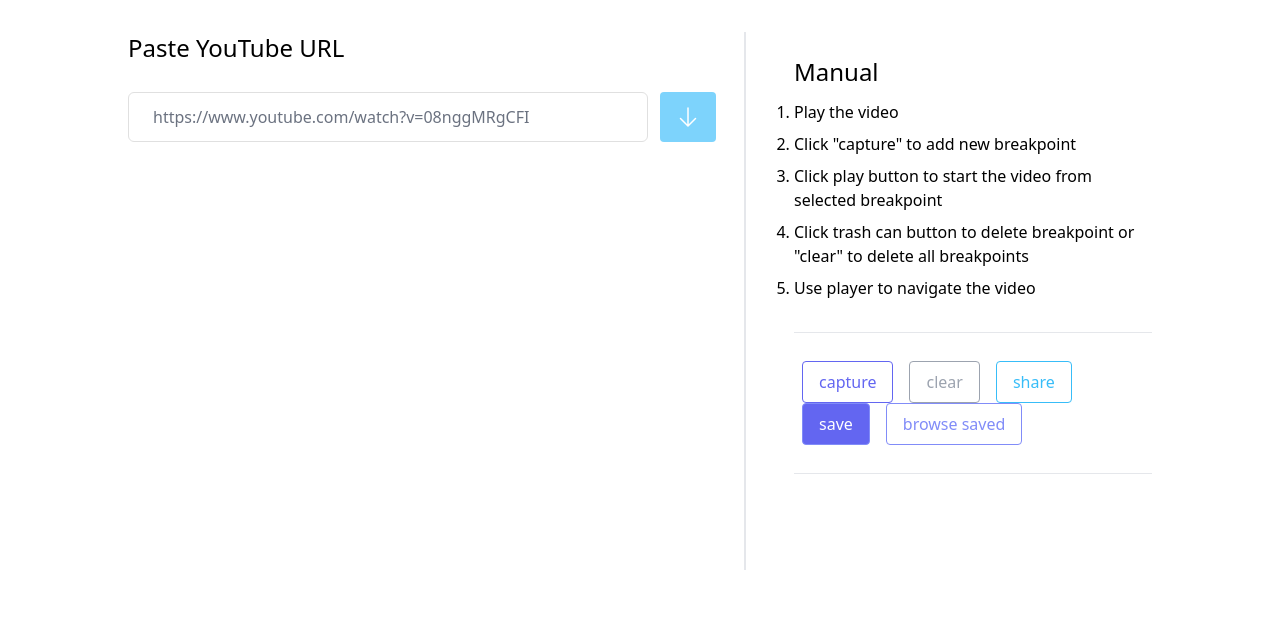
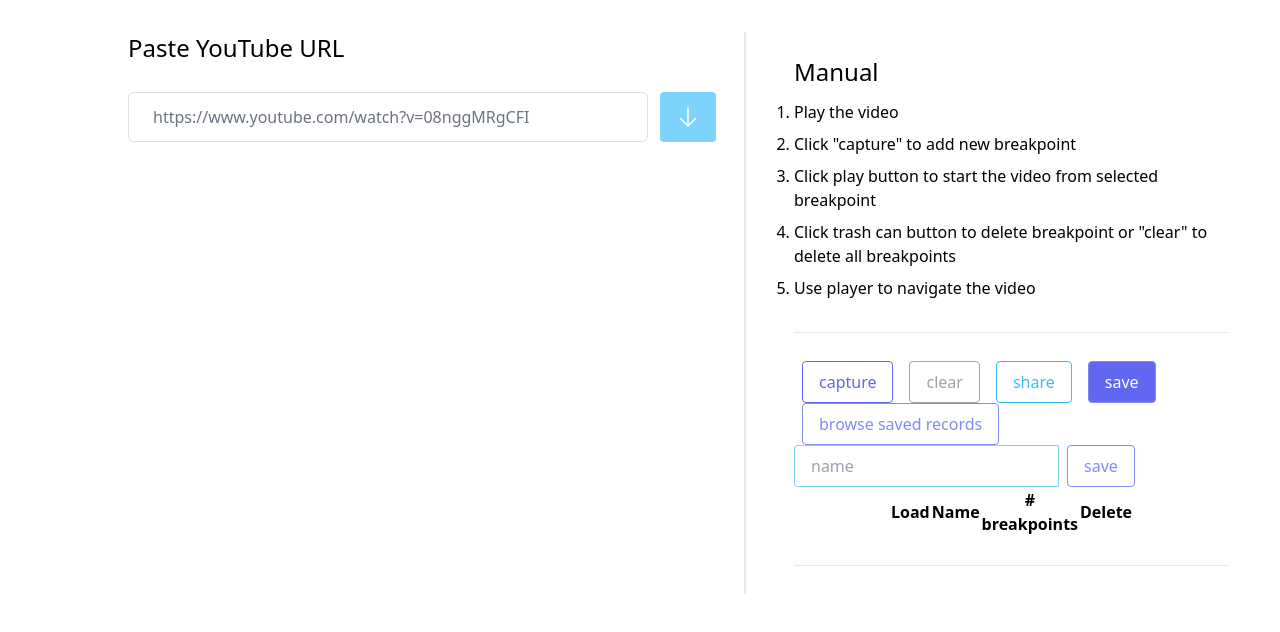
Before and after one commit to piotrpersona/loopme, a Next.js app: page / in a window 1280 px wide. Both pictures are taken after a click on the button "save". Shown: the top 632 px of the page. Built offline with nearby package versions, Linux system fonts and the light colour scheme.

Commit message:
feat: Add records history
Signed-off-by: Piotr Persona <persona.piotr@gmail.com>

```diff
--- a/components/history/History.jsx
+++ /dev/null
@@ -1,16 +0,0 @@
-import React from 'react'
-import ReactPlayer from 'react-player'
-import { useEffect, useState } from 'react'
-import { v4 as uuid } from 'uuid';
-import Image from 'next/image';
-import { ArrowDownIcon, CheckIcon, DocumentDuplicateIcon, PlayIcon, TrashIcon } from '@heroicons/react/24/solid'
-
-const MAX_BREAKPOINTS = 20
-
-export default function Looper() {
-  return (
-    <main className="space-y-12 mx-4 md:mx-24 flex flex-row">
-
-    </main>
-  )
-}
--- a/components/looper/Looper.jsx
+++ b/components/looper/Looper.jsx
@@ -2,11 +2,11 @@ import React from 'react'
 import ReactPlayer from 'react-player'
 import { useEffect, useState } from 'react'
 import { v4 as uuid } from 'uuid';
-import Image from 'next/image';
 import { ArrowDownIcon, CheckIcon, DocumentDuplicateIcon, PlayIcon, TrashIcon } from '@heroicons/react/24/solid'
 import hash from "object-hash";
+import Records from '../records/Records'
 
-const LOCAL_STORAGE_SAVE_KEY = "loopme.saved"
+const LOCAL_STORAGE_SAVE_KEY = "loopme.records"
 const MAX_BREAKPOINTS = 20
 
 export default function Looper() {
@@ -19,7 +19,9 @@ export default function Looper() {
     const [player, setPlayer] = useState(null)
     const [domLoaded, setDomLoaded] = useState(false)
     const [copied, setCopied] = useState(false)
-    const [saved, setSaved] = useState(false)
+    const [displaySavePane, setDisplaySavePane] = useState(false)
+    const [savedRecords, setSavedRecords] = useState({})
+    const [recordName, setRecordName] = useState('')
 
     useEffect(() => {
         setDomLoaded(true);
@@ -46,7 +48,7 @@ export default function Looper() {
         if (player === null) {
             return
         }
-        if (breakpoints.length > MAX_BREAKPOINTS-1) {
+        if (breakpoints.length > MAX_BREAKPOINTS - 1) {
             alert(`Cannot create more than ${MAX_BREAKPOINTS} breakpoints`)
             return
         }
@@ -120,7 +122,7 @@ export default function Looper() {
         setInputUrl(e.target.value)
     }
 
-    var getSaved = () => {
+    var getSavedRecords = () => {
         var saved = {}
         var storageSaved = localStorage.getItem(LOCAL_STORAGE_SAVE_KEY)
         if (storageSaved !== null) {
@@ -129,9 +131,10 @@ export default function Looper() {
         return saved
     }
 
-    var save = (e) => {
+    var saveRecord = () => {
         var data = {
             url: url,
+            name: recordName,
             breakpoints: breakpoints.map(b => {
                 return {
                     time: b.time,
@@ -139,14 +142,45 @@ export default function Looper() {
                 }
             })
         }
-        var saved = getSaved()
-        saved[hash(data)] = data
-        localStorage.setItem(LOCAL_STORAGE_SAVE_KEY, JSON.stringify(saved));
+        var records = getSavedRecords()
+        records[hash(data)] = data
+        saveRecords(records)
+        return records
+    }
+
+    var saveRecords = (records) => {
+        localStorage.setItem(LOCAL_STORAGE_SAVE_KEY, JSON.stringify(records));
+    }
+
+    var displaySaveDialog = (e) => {
+        setDisplaySavePane(true)
     }
 
     var browse = (e) => {
-        var saved = getSaved()
-        console.log(saved)
+        var savedRecords = getSavedRecords()
+        Object.keys(savedRecords).forEach(key => {
+            var record = savedRecords[key]
+            record['removeFn'] = removeSingleRecord(key)
+        })
+        setSavedRecords(savedRecords)
+        setDisplaySavePane(true)
+    }
+
+    var handleSaveRecordName = (e) => {
+        setRecordName(e.target.value)
+    }
+
+    var handleSaveRecord = (e) => {
+        saveRecord()
+    }
+
+    var removeSingleRecord = (id) => {
+        return (e) => {
+            var records = getSavedRecords()
+            delete records[id]
+            saveRecords(records)
+            setSavedRecords(records)
+        }
     }
 
     return (
@@ -164,7 +198,7 @@ export default function Looper() {
                     <button
                         className="rounded m-3 px-4 bg-sky-300 hover:bg-sky-400"
                         onClick={loadUrl}>
-                <ArrowDownIcon className="h-6 w-6 font-bold text-white"/>
+                        <ArrowDownIcon className="h-6 w-6 font-bold text-white" />
                     </button>
                 </div>
                 <div>
@@ -197,7 +231,7 @@ export default function Looper() {
                                 'Click play button to start the video from selected breakpoint',
                                 'Click trash can button to delete breakpoint or "clear" to delete all breakpoints',
                                 'Use player to navigate the video'
-                    ].map((text,index) => (
+                            ].map((text, index) => (
                                 <li key={index} className="py-1">
                                     {text}
                                 </li>
@@ -225,24 +259,39 @@ export default function Looper() {
                         </button>
                         <button
                             className="rounded mx-2 py-2 px-4 bg-transparent border text-indigo-400 border-indigo-400 hover:border-indigo-500 hover:text-indigo-500 focus:bg-indigo-500 focus:text-white"
-                    onClick={save}>
-                    {saved ? 'saved' : 'save'}
+                            onClick={displaySaveDialog}>
+                            save
                         </button>
                         <button
                             className="rounded mx-2 py-2 px-4 bg-transparent border text-indigo-400 border-indigo-400 hover:border-indigo-500 hover:text-indigo-500 focus:bg-indigo-500 focus:text-white"
                             onClick={browse}>
-                    browse saved
+                            browse saved records
                         </button>
                     </div>
                     {copied && (
                         <div className="m-2 flex">
-                <input className="font-light text-gray-500 py-2 px-4 border border-sky-300 rounded-l" type="text" value={shareUrl}/>
+                            <input className="font-light text-gray-500 py-2 px-4 border border-sky-300 rounded-l" type="text" value={shareUrl} />
                             <button
                                 className="rounded-r py-2 px-4 bg-sky-300 border border-sky-300 bg-sky-300 hover:border-sky-400 hover:bg-sky-400"
                                 onClick={share}>
-                    {copied ? <CheckIcon className="h-6 w-6 text-white"/> : <DocumentDuplicateIcon className="h-6 w-6 text-white" />}
+                                {copied ? <CheckIcon className="h-6 w-6 text-white" /> : <DocumentDuplicateIcon className="h-6 w-6 text-white" />}
                             </button>
                         </div>
+                    )}
+                    {displaySavePane && (
+                        <section>
+                            <div>
+                                <input className="font-light text-gray-500 py-2 px-4 border border-sky-300 rounded-l" type="text" placeholder="name" onChange={handleSaveRecordName}/>
+                                <button
+                                    className="rounded mx-2 py-2 px-4 bg-transparent border text-indigo-400 border-indigo-400 hover:border-indigo-500 hover:text-indigo-500 focus:bg-indigo-500 focus:text-white"
+                                    onClick={handleSaveRecord}>
+                                    save
+                                </button>
+                            </div>
+                            <div>
+                                <Records records={savedRecords} />
+                            </div>
+                        </section>
                     )}
                 </section>
                 <hr className="my-7"></hr>
@@ -251,7 +300,7 @@ export default function Looper() {
                         const time = msToTime(Math.floor(breakpoint.time * 1000));
                         return (
                             <div key={breakpoint.id} className="flex mx-2 py-1">
-                    <p className="text-gray-700 py-2 px-1">{index+1}.</p>
+                                <p className="text-gray-700 py-2 px-1">{index + 1}.</p>
                                 <input
                                     type="text"
                                     placeholder="breakpoint name..."
@@ -263,12 +312,12 @@ export default function Looper() {
                                 <button
                                     className="mx-1 py-2 px-4 border rounded"
                                     onClick={playFrom(breakpoint.time)}>
-                        <PlayIcon className="h-6 w-6 text-emerald-300 hover:text-emerald-500"/>
+                                    <PlayIcon className="h-6 w-6 text-emerald-300 hover:text-emerald-500" />
                                 </button>
                                 <button
                                     className="mx-1 py-2 px-4 border rounded"
                                     onClick={remove(breakpoint.id)}>
-                        <TrashIcon className="h-6 w-6 text-gray-400 hover:text-indigo-500"/>
+                                    <TrashIcon className="h-6 w-6 text-gray-400 hover:text-indigo-500" />
                                 </button>
                             </div>
                         )
--- /dev/null
+++ b/components/records/Records.jsx
@@ -0,0 +1,48 @@
+import React from 'react'
+import { useEffect, useState } from 'react'
+import { v4 as uuid } from 'uuid';
+import { ArrowDownCircleIcon, TrashIcon } from '@heroicons/react/24/solid'
+
+const MAX_BREAKPOINTS = 20
+
+export default function Records({ records }) {
+  return (
+    <main className="space-y-12 mx-4 md:mx-24 flex flex-row">
+      <table className="table-auto">
+        <thead>
+          <tr>
+            <th>Load</th>
+            <th>Name</th>
+            <th># breakpoints</th>
+            <th>Delete</th>
+          </tr>
+        </thead>
+        <tbody>
+          {Object.keys(records).map(key => {
+            const record = records[key];
+            return (
+              <tr key={key}>
+                <td>
+                  <button
+                    className="mx-1 py-2 px-4 border rounded"
+                    onClick={record.loadFn}>
+                    <ArrowDownCircleIcon className="h-6 w-6 text-gray-400 hover:text-indigo-500" />
+                  </button>
+                </td>
+                <td>{record.name}</td>
+                <td>{record.breakpoints.length}</td>
+                <td>
+                  <button
+                    className="mx-1 py-2 px-4 border rounded"
+                    onClick={record.removeFn}>
+                    <TrashIcon className="h-6 w-6 text-gray-400 hover:text-indigo-500" />
+                  </button>
+                </td>
+              </tr>
+            )
+          })}
+        </tbody>
+      </table>
+    </main>
+  )
+}
```
Lines whose indentation alone changed are shown as unchanged.
